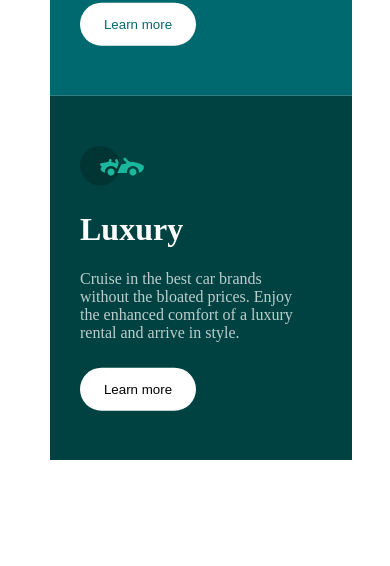
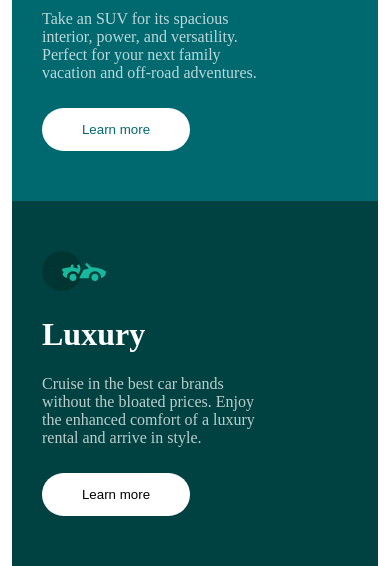
Before and after one commit to developer866/3-column-preview-card-component, a plain HTML site: page index.html in a window 390 px wide. Shown: the part 529-1095 px from the top of the page. Before the commit the page ends 989 px from the top, so only its background shows below. Drawn offline with Linux system fonts and the light colour scheme.

Commit message:
changing my Css completely

```diff
--- a/style.css
+++ b/style.css
@@ -12,15 +12,13 @@ h1{
     color: white;
 }
 .container{
-    margin-top:20px;
-    display: inline-block;
-    position: absolute;
-    top: 50%;
-    left: 50%;
-    transform: translate(-50% ,-50%);
+    max-width: 870px;
+    margin: 26vh auto;
+    display: flex;
+    justify-content: center;
 }
 .item{
-    width: 80%;
+    max-width: 80%;
     margin: 0 auto;
     text-align: left;
     padding-right: 40px;
@@ -52,3 +50,11 @@ button{
     border: none;
     border-radius: 25px;
 }
+@media (max-width:425px){
+    .container{
+        display: block;
+        margin: 0;
+        margin-left: 10px;
+        margin-right:10px ;
+    }
+}
```
